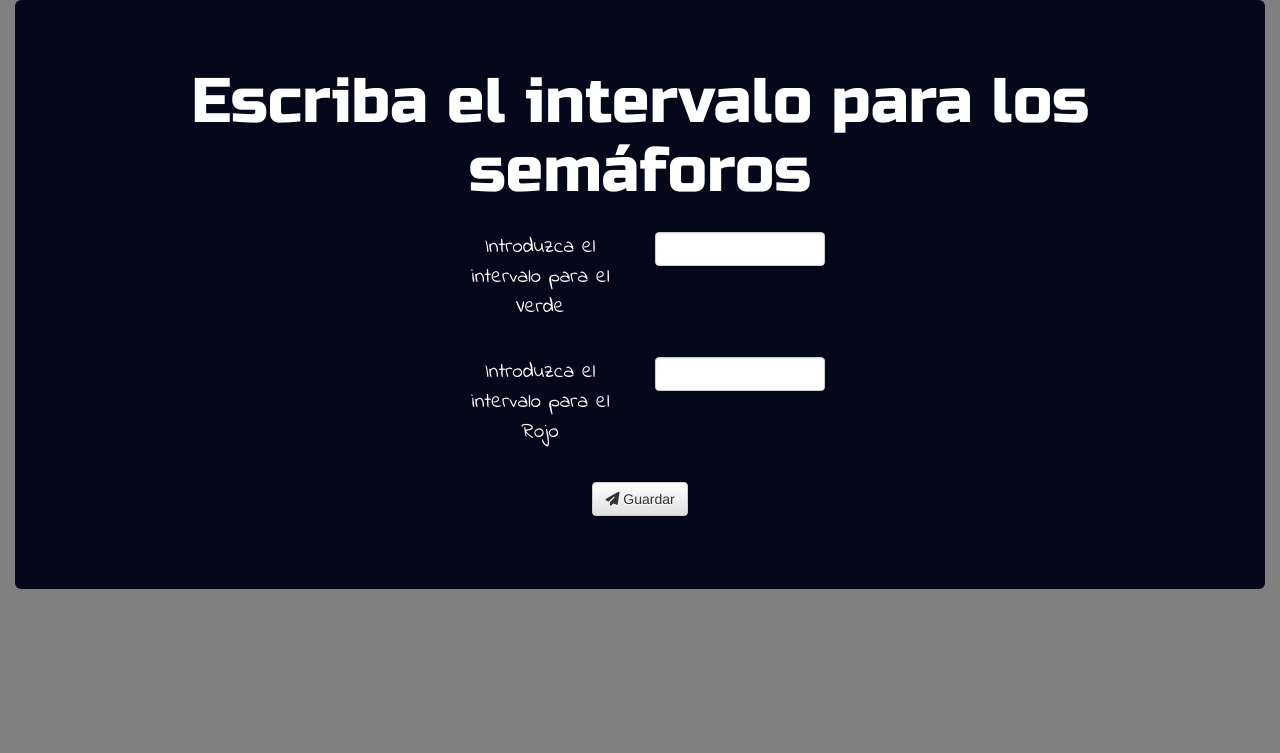
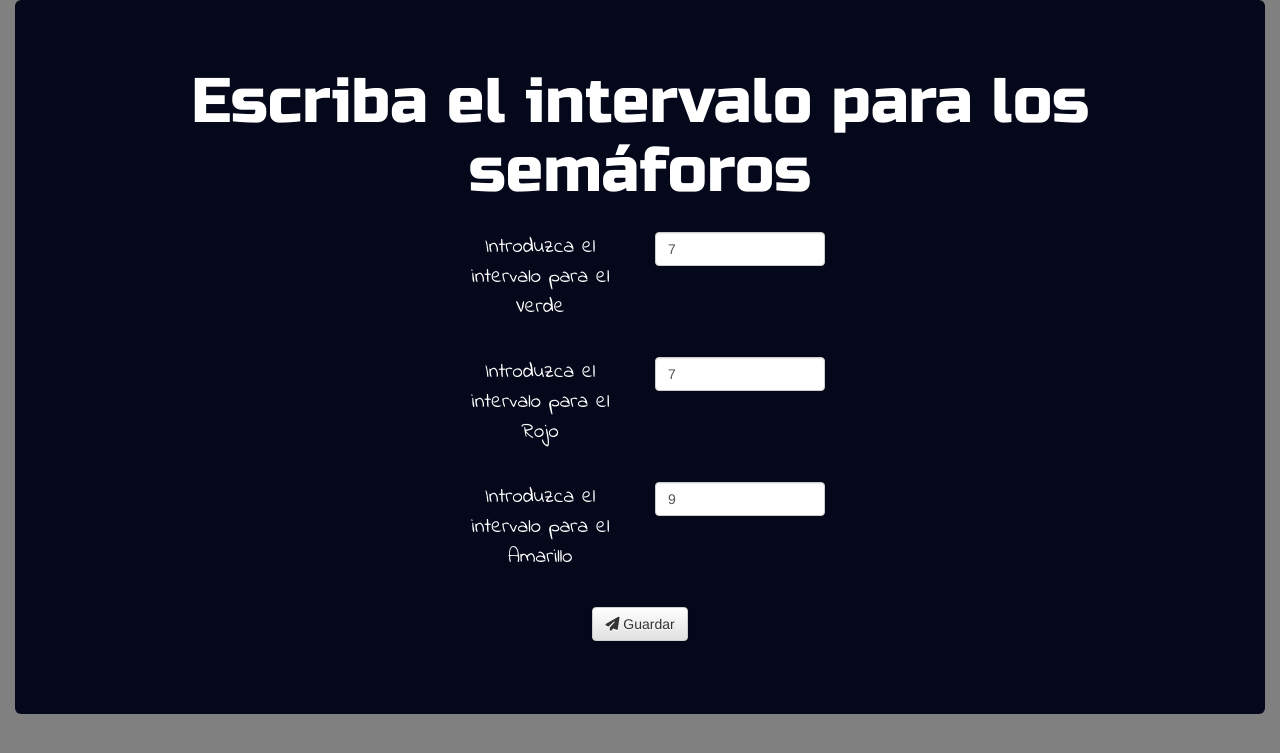
Before and after one commit to Giampierospec/semaforoITLA, a PHP site: page /config.php in a window 1280 px wide. Shown: the top 753 px of the page. Run offline with PHP 8.4, Linux system fonts and the light colour scheme; data that the repository does not hold is empty; some libraries are stand-ins or nearby versions.

Commit message:
Added timer for yellow traffic light

```diff
--- a/config.php
+++ b/config.php
@@ -50,6 +50,16 @@ $datos = json_decode(file_get_contents('config.txt'),true);
                   </div>
                 </div>
               </div>
+              <div class="form-group">
+                <div class="row">
+                  <div class="col-sm-6">
+                    <label for="Yellow"><p>Introduzca el intervalo para el Amarillo</p> </label>
+                  </div>
+                  <div class="col-sm-6">
+                    <input type="number" name="Yellow" class="form-control" value="<?php echo $datos['Yellow']; ?>" />
+                  </div>
+                </div>
+              </div>
               <button type="submit" class="btn btn-default"><i class="fa fa-paper-plane"></i> Guardar</button>
               </form>
           </div>
--- /dev/null
+++ b/config.txt
@@ -0,0 +1 @@
+{"Green":"7","Red":"7","Yellow":"9"}
```
Also changed, not shown: index.php (+7 -4 lines), js/semaforoa.js (+17 -6 lines).
